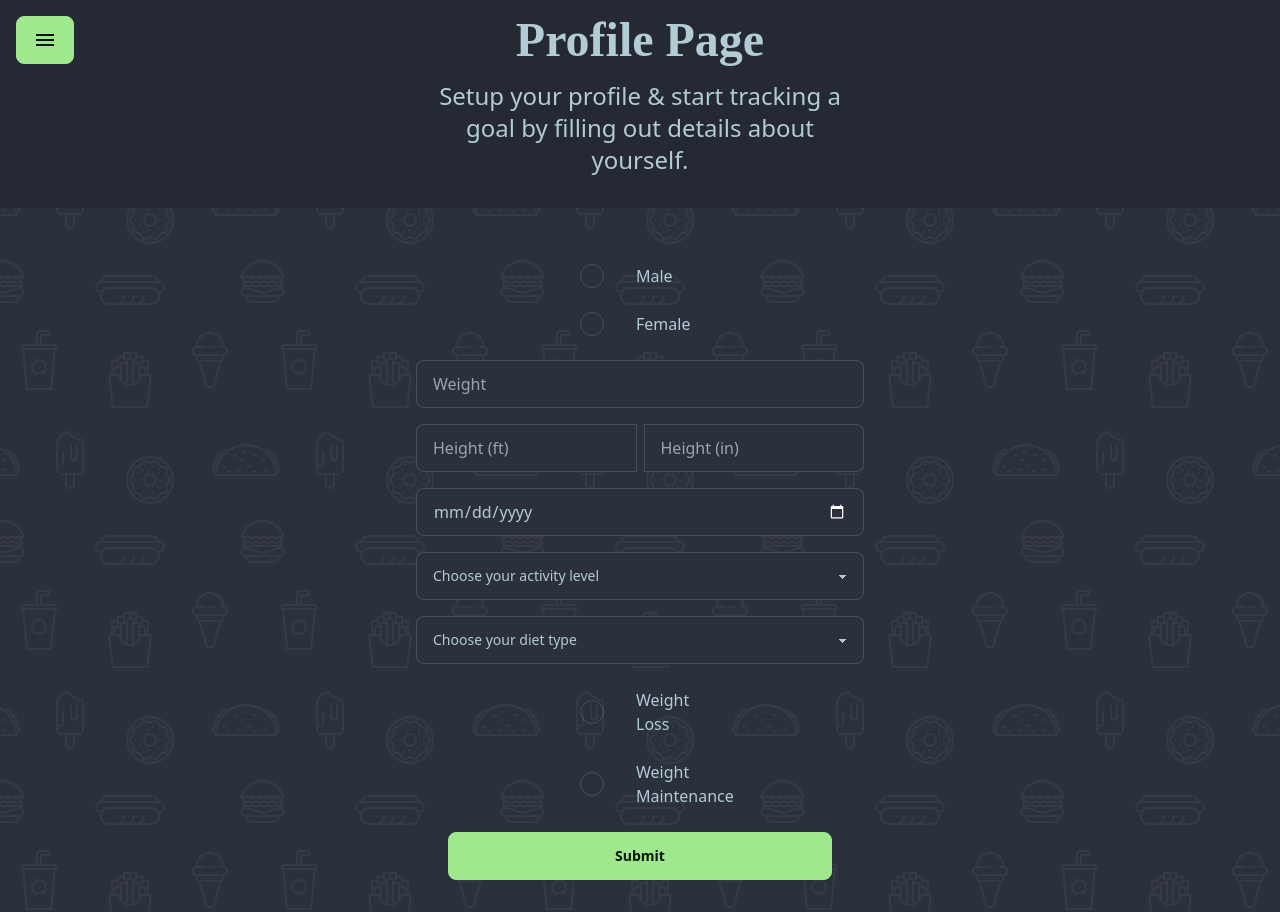
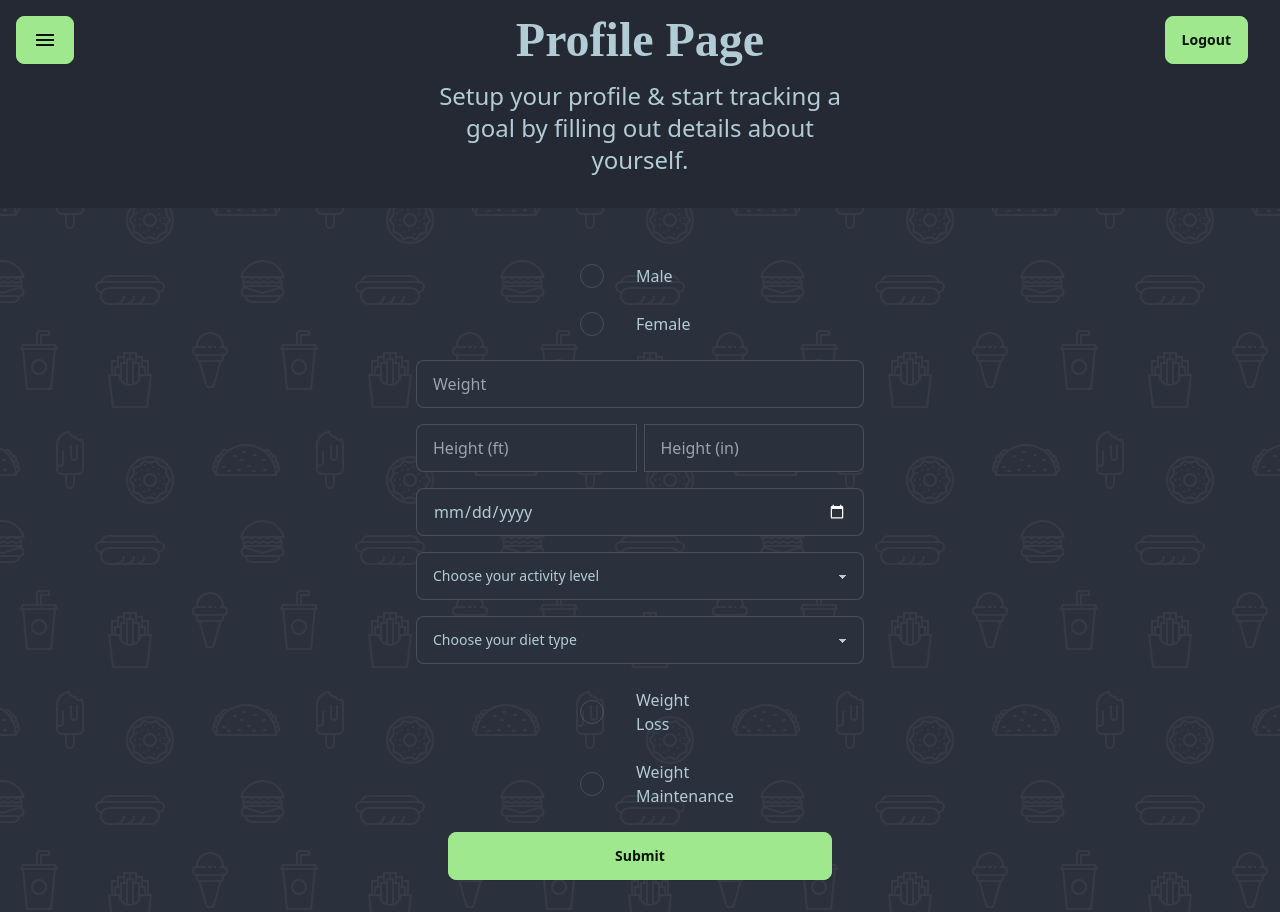
Before and after one commit to arimartell/CapstoneProject, a React (Vite) app in the folder frontend/: page /profile in a window 1280 px wide. Built offline with nearby package versions, Linux system fonts and the light colour scheme; sample sign-in values are in the browser's storage; a web font is replaced by a local one.

Commit message:
Logout button

```diff
--- a/frontend/src/routes/meal.jsx
+++ b/frontend/src/routes/meal.jsx
@@ -21,7 +21,6 @@ export default function Meal() {
         </div>
 
         <form
-          action="/login"
           className="flex w-full flex-col justify-start py-8 items-center h-full space-y-4 max-w-md"
         >
           {/* //! Meal Name Input */}
@@ -30,7 +29,7 @@ export default function Meal() {
               className="input input-bordered w-full"
               type="text"
               name="name"
-              placeholder="Name *"
+              placeholder="Name*"
             />
           </label>
 
--- a/frontend/src/routes/root.jsx
+++ b/frontend/src/routes/root.jsx
@@ -1,13 +1,39 @@
 //* Created by: Ariana Martell
 // import { CSSTransition, SwitchTransition } from 'react-transition-group';
-import { useLocation, useOutlet, Outlet, Link } from 'react-router-dom';
+import {
+  useLocation,
+  useOutlet,
+  Outlet,
+  Link,
+  useNavigate,
+} from 'react-router-dom';
 import { AnimatePresence, motion, useIsPresent } from 'framer-motion';
 import React from 'react';
 
 // Good resource for messing with react router stuff
 // https://reactrouter.com/en/main/start/tutorial
 // Note a bunch of stuff here is unused, will prune things later, leaving in case needed
+function LogoutButton() {
+  const navigate = useNavigate();
+  const location = useLocation();
+  const isLoginPage = location.pathname === '/login';
+  const handleLogout = () => {
+    localStorage.removeItem('token'); // Clear the token
+    navigate('/login'); // Navigate to login
+  };
 
+  return (
+
+      <button
+        id="logout"
+        onClick={handleLogout}
+        className={isLoginPage ? 'hidden' : 'btn btn-primary absolute right-8 top-4'}
+      >
+        Logout
+      </button>
+
+  );
+}
 export default function Root() {
   const location = useLocation();
   const currentOutlet = useOutlet();
@@ -32,12 +58,6 @@ export default function Root() {
             className="drawer-overlay"
           ></label>
           <ul className="menu p-4 w-80 min-h-full bg-base-200 text-base-content">
-            <li>
-              {/*Link tag for client side render*/}
-              <Link to="/login">
-                <span className="text-2xl shingo">Login</span>
-              </Link>
-            </li>
             <li>
               <Link to="/profile">
                 <span className="text-2xl shingo">Profile</span>
@@ -66,6 +86,9 @@ export default function Root() {
           </ul>
         </div>
       </div>
+      <div>
+        <LogoutButton />
+      </div>
       <AnimatePresence mode="wait">
         {React.cloneElement(currentOutlet, { key: location.pathname })}
       </AnimatePresence>
```
